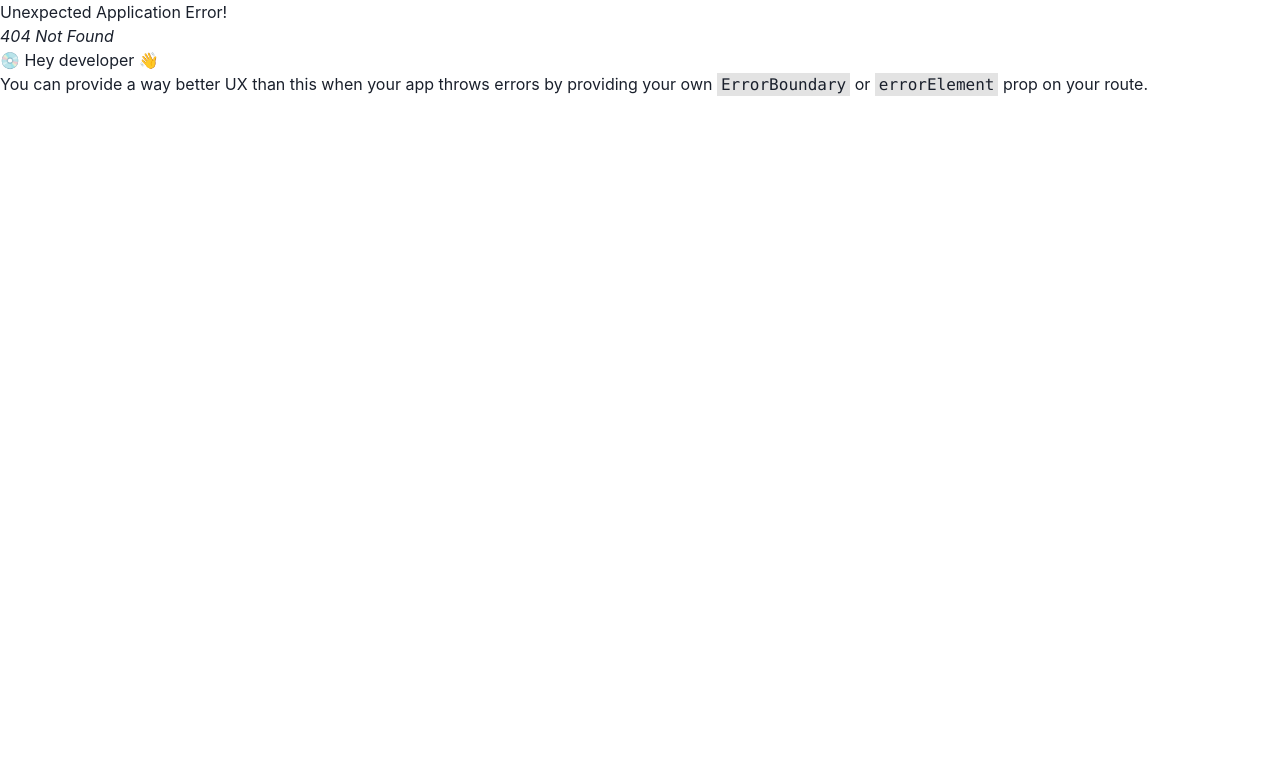
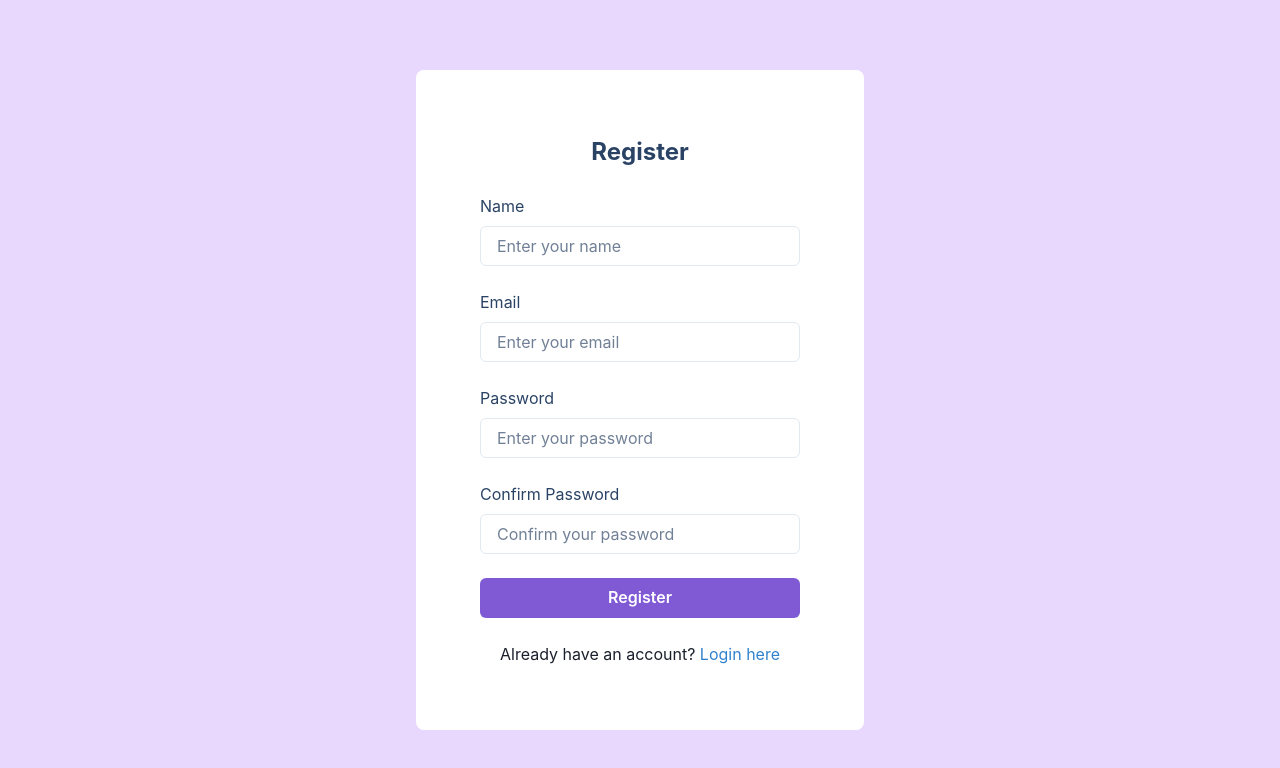
Before and after one commit to indraahmadfirdaus/vocasia-notes-app, a React (Vite) app: page /register in a window 1280 px wide. Before the commit this address had no page. Shown: the top 768 px of the page. Built offline with nearby package versions, Linux system fonts and the light colour scheme.

Commit message:
feat: add register page

```diff
--- a/package.json
+++ b/package.json
@@ -7,6 +7,7 @@
     "dev": "vite",
     "build": "vite build",
     "lint": "eslint .",
+    "lint:fix": "eslint --fix .",
     "preview": "vite preview"
   },
   "dependencies": {
--- a/src/App.jsx
+++ b/src/App.jsx
@@ -1,15 +1,51 @@
-import { useState } from "react"
 import TaskPage from "./pages/TaskPage";
 import LoginPage from "./pages/LoginPage";
+import Guard from "./pages/Guard";
+
+import {
+  BrowserRouter as Router,
+  Routes,
+  Route,
+  Navigate
+} from 'react-router-dom';
+import UpdateProfile from "./pages/UpdateProfile";
+import RegisterPage from "./pages/RegisterPage";
 
 
-// SATU FUNCTION INI ADALAH COMPONENT
 function App() {
 
   return (
     <>
-    {/* <LoginPage />
-     <TaskPage /> */}
+      <Router>
+        <div className="min-h-screen bg-gray-100">
+          <Routes>
+            <Route
+              path="/login"
+              element={<LoginPage />}
+            />
+
+            <Route
+              path="/register"
+              element={<RegisterPage />}
+            />
+
+            <Route
+              path="/"
+              element={<Guard><TaskPage /></Guard>}
+            />
+
+            <Route
+              path="/update-profile"
+              element={<Guard><UpdateProfile /></Guard>}
+            />
+
+            <Route
+              path="*"
+              element={<Navigate to="/" replace />}
+            />
+          </Routes>
+        </div>
+      </Router>
     </>
   )
 }
--- a/src/api/axiosInstance.js
+++ b/src/api/axiosInstance.js
@@ -1,7 +1,7 @@
 import axios from "axios";
 
 const axiosInstance = axios.create({
-    baseURL: 'http://localhost:8080/api'
+    baseURL: 'https://vocasia-voca-task-be-production.up.railway.app/api'
 })
 
 // Add a request interceptor
--- a/src/api/userApi.js
+++ b/src/api/userApi.js
@@ -1,44 +1,38 @@
 import axiosInstance from "./axiosInstance"
 
 const login = async (email, password) => {
-    try {
     const { data } = await axiosInstance.post('/users/login', { email, password })
     localStorage.setItem('token', data.data.token)
     return data
-    } catch (error) {
-        throw error
-    }
 }
 
 const getProfile = async () => {
-    try {
     const { data } = await axiosInstance.get('/users/profile')
     return data.data
-    } catch (error) {
-        throw error
-    }
 }
 
 const updateProfile = async (formData) => {
-    try {
     const { data } = await axiosInstance.put('/users/profile', formData, {
         headers: {
             'Content-Type': 'multipart/form-data'
         }
     })
     return data
-    } catch (error) {
-        throw error
-    }
 }
 
 const signOut = async () => {
     localStorage.removeItem('token')
 }
 
+const register = async (payload) => {
+    const { data } = await axiosInstance.post('/users/register', payload)
+    return data
+}
+
 export const userApi = {
     login,
     getProfile,
     signOut,
-    updateProfile
+    updateProfile,
+    register
 }
--- /dev/null
+++ b/src/pages/Guard.jsx
@@ -0,0 +1,31 @@
+import { useEffect } from 'react'
+import { useNavigate } from 'react-router-dom'
+import { useToast } from '@chakra-ui/react'
+
+const Guard = ({ children }) => {
+    const navigate = useNavigate()
+    const toast = useToast()
+
+    useEffect(() => {
+        const accessToken = localStorage.getItem('token')
+        if (!accessToken) {
+            navigate('/login')
+            toast({
+                title: 'Unauthorized',
+                description: 'Please login to access this page',
+                status: 'error',
+                duration: 3000,
+                isClosable: true,
+                position: 'top'
+            })
+        }
+    }, [navigate, toast])
+
+    return (
+        <>
+            {children}
+        </>
+    )
+}
+
+export default Guard
--- a/src/pages/LoginPage.jsx
+++ b/src/pages/LoginPage.jsx
@@ -1,7 +1,7 @@
-import React, { useState } from 'react'
+import { useState } from 'react'
 import Layout from './Layout'
-import { Box, Button, Input, Text, useToast, VStack } from '@chakra-ui/react'
-import { useNavigate } from 'react-router-dom';
+import { Box, Button, Input, Link, Text, useToast, VStack } from '@chakra-ui/react'
+import { Link as RouterLink, useNavigate } from 'react-router-dom';
 import { userApi } from '../api/userApi';
 
 const LoginPage = () => {
@@ -64,6 +64,12 @@ const LoginPage = () => {
                     onClick={onHandleLogin}>
                     Sign In
                 </Button>
+                <Text marginTop={4}>
+                    Don't have an account?{' '}
+                    <Link as={RouterLink} to="/register" color="blue.500">
+                        Register here
+                    </Link>
+                </Text>
             </VStack >
         </Layout>
     )
--- /dev/null
+++ b/src/pages/RegisterPage.jsx
@@ -0,0 +1,140 @@
+import { useState } from 'react'
+import {
+    Button,
+    Input,
+    VStack,
+    Text,
+    Link,
+    Box,
+    useToast
+} from '@chakra-ui/react'
+import { Link as RouterLink, useNavigate } from 'react-router-dom'
+import Layout from './Layout'
+import { userApi } from '../api/userApi'
+
+const RegisterPage = () => {
+    const navigate = useNavigate()
+    const toast = useToast()
+    const [formData, setFormData] = useState({
+        name: '',
+        email: '',
+        password: '',
+        confirmPassword: ''
+    })
+
+    const handleChange = (e) => {
+        const { name, value } = e.target
+        setFormData(prev => ({
+            ...prev,
+            [name]: value
+        }))
+    }
+
+    const handleSubmit = async (e) => {
+        e.preventDefault()
+        try {
+            if (formData.password !== formData.confirmPassword) {
+                toast({
+                    title: 'Error',
+                    description: 'Passwords do not match',
+                    status: 'error',
+                    duration: 3000,
+                    isClosable: true,
+                    position: 'top-right'
+                });
+                return;
+            }
+
+            await userApi.register({
+                name: formData.name,
+                email: formData.email,
+                password: formData.password
+            });
+
+            toast({
+                title: 'Registration successful',
+                status: 'success',
+                duration: 3000,
+                isClosable: true,
+                position: 'top-right'
+            });
+
+            navigate('/login');
+        } catch (error) {
+            toast({
+                title: 'Registration failed',
+                description: error.message,
+                status: 'error',
+                duration: 3000,
+                isClosable: true,
+                position: 'top-right'
+            });
+        }
+    }
+
+    return (
+        <Layout>
+            <VStack bg={"white"} minH={"50vh"} borderRadius={"lg"} w={{ lg: "35vw", base: "70vw" }} marginY={"auto"} p={"16"}>
+                <Text fontSize={"2xl"} fontWeight={"bold"} color={"blue.800"}>Register</Text>
+                <Box w={"100%"} marginTop={"4"}>
+                    <Text color="blue.800" textAlign={"left"} marginBottom={"2"}>Name</Text>
+                    <Input
+                        name="name"
+                        value={formData.name}
+                        placeholder="Enter your name"
+                        color={"blue.800"}
+                        onChange={handleChange}
+                    />
+                </Box>
+
+                <Box w={"100%"} marginTop={"4"}>
+                    <Text color="blue.800" textAlign={"left"} marginBottom={"2"}>Email</Text>
+                    <Input
+                        name="email"
+                        value={formData.email}
+                        placeholder="Enter your email"
+                        color={"blue.800"}
+                        onChange={handleChange}
+                    />
+                </Box>
+
+                <Box w={"100%"} marginTop={"4"}>
+                    <Text color="blue.800" textAlign={"left"} marginBottom={"2"}>Password</Text>
+                    <Input
+                        name="password"
+                        value={formData.password}
+                        type="password"
+                        placeholder="Enter your password"
+                        color={"blue.800"}
+                        onChange={handleChange}
+                    />
+                </Box>
+
+                <Box w={"100%"} marginTop={"4"}>
+                    <Text color="blue.800" textAlign={"left"} marginBottom={"2"}>Confirm Password</Text>
+                    <Input
+                        name="confirmPassword"
+                        value={formData.confirmPassword}
+                        type="password"
+                        placeholder="Confirm your password"
+                        color={"blue.800"}
+                        onChange={handleChange}
+                    />
+                </Box>
+
+                <Button marginTop={"4"} colorScheme="purple" w={"100%"}
+                    onClick={handleSubmit}>
+                    Register
+                </Button>
+                <Text marginTop={4}>
+                    Already have an account?{' '}
+                    <Link as={RouterLink} to="/login" color="blue.500">
+                        Login here
+                    </Link>
+                </Text>
+            </VStack>
+        </Layout>
+    )
+}
+
+export default RegisterPage
--- a/src/pages/TaskPage.jsx
+++ b/src/pages/TaskPage.jsx
@@ -1,9 +1,7 @@
-import React from 'react'
 import Layout from './Layout'
 import TaskSection from '../components/defined/TaskSection';
 import ProfileSection from '../components/defined/ProfileSection';
 import { HStack } from '@chakra-ui/react';
-import useTaskStore from '../store/task';
 
 const TaskPage = () => {
 
```
Also changed, not shown: src/main.jsx (+19 -19 lines), 1 other file (tests, documents, lock files or other folders). Lines whose indentation alone changed are shown as unchanged.
